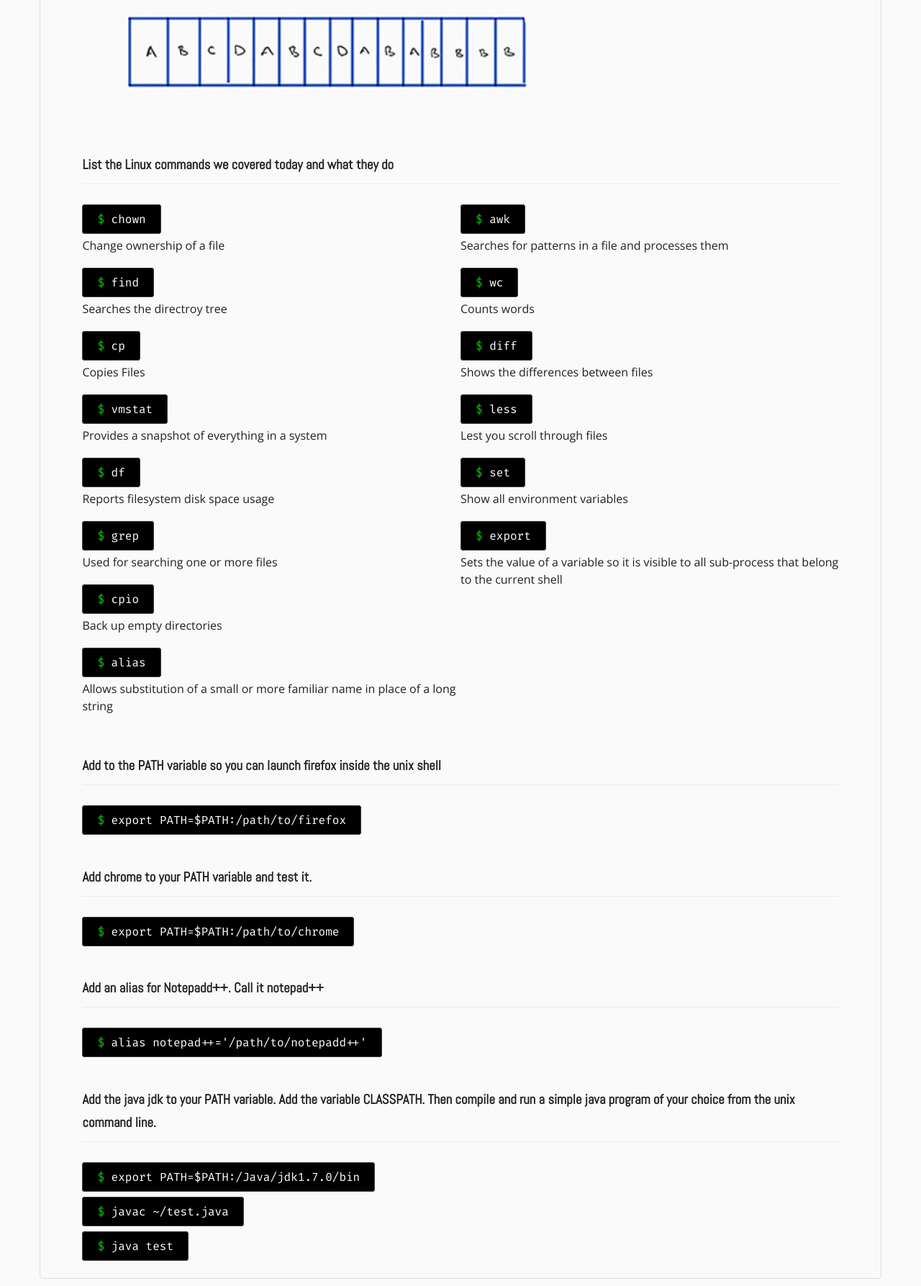
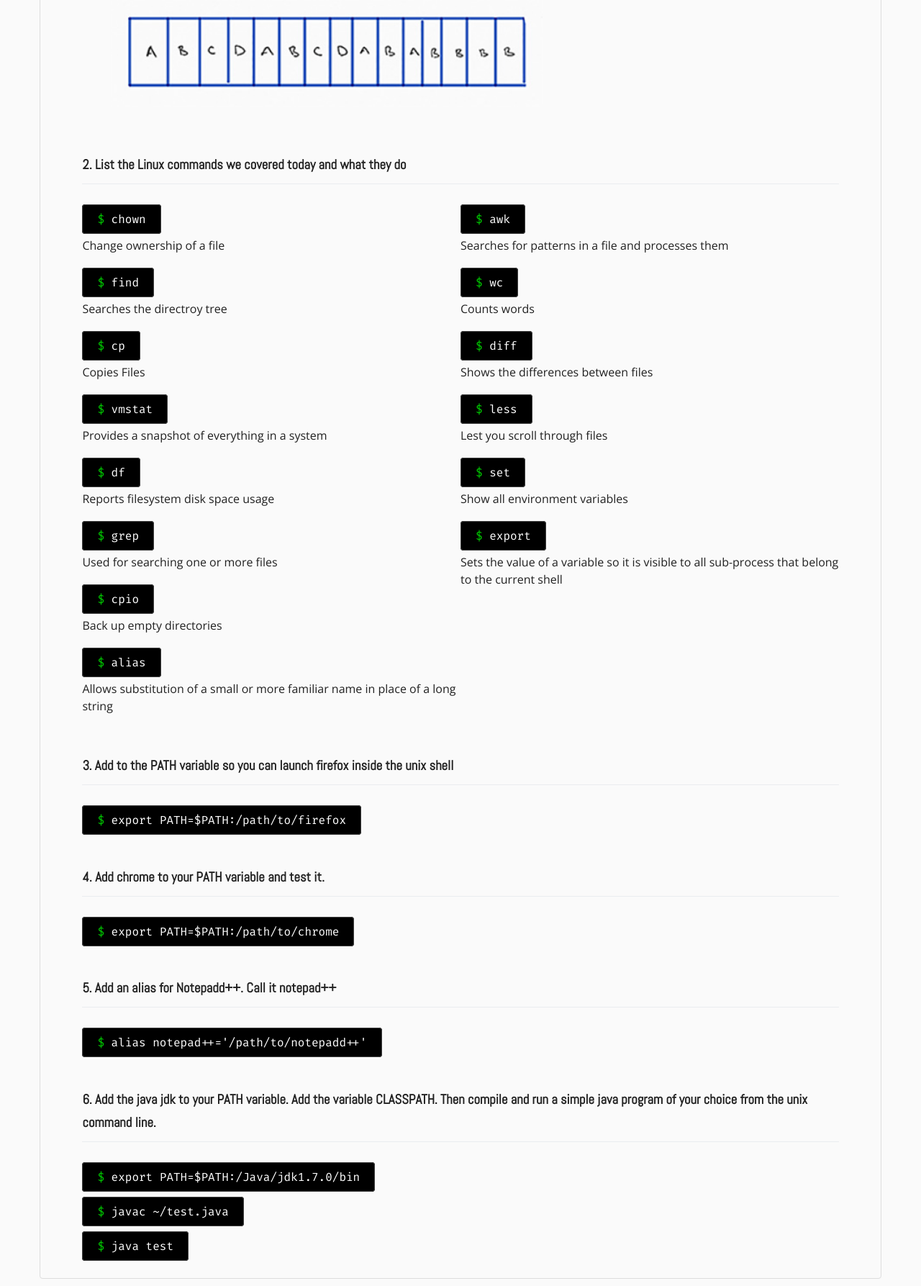
Before and after one commit to ZachChristensen28/csis_3600, a Django app: page /weeklywork/week-2/ in a window 1280 px wide. Shown: the part 1234-3021 px from the top of the page at 72% size. Run offline with Django 3.2, Linux system fonts and the light colour scheme; some libraries are stand-ins or nearby versions.

Commit message:
add numbers to homework problems

```diff
--- a/csis3600/myWebsite/templates/myWebsite/week2.html
+++ b/csis3600/myWebsite/templates/myWebsite/week2.html
@@ -6,7 +6,7 @@
     <h2><i class="fal fa-book fa-xs"></i> Week 2</h2>
   </div>
   <div class="homework">
-    <h3 class="no-margin-bottom"><i class="fal fa-pencil"></i> Textbook problems Chapter 2</h3>
+    <h3 class="no-margin-bottom"><i class="fal fa-pencil"></i> 1. Textbook problems Chapter 2</h3>
     <dl class="spanAll">
       <dt>Problem: 1</dt>
       <dd>There is no limit to the number of processes that can be in the ready and blocked states. At most, n processes may be in the run state, since a process in the run state must be allocated to a CPU, and there are only n CPUs.</dd>
@@ -34,7 +34,7 @@
     </dl>
   </div>
   <div class="homework">
-    <h3><i class="fal fa-pencil"></i> List the Linux commands we covered today and what they do</h3>
+    <h3><i class="fal fa-pencil"></i> 2. List the Linux commands we covered today and what they do</h3>
     <ul>
       <li>
         <code>chown</code>
@@ -98,14 +98,14 @@
   </div>
   <div class="homework">
     <div class="spanAll">
-      <h3><i class="fal fa-pencil"></i> Add to the PATH variable so you can launch firefox inside the unix shell</h3>
+      <h3><i class="fal fa-pencil"></i> 3. Add to the PATH variable so you can launch firefox inside the unix shell</h3>
       <ul>
         <li><code>export PATH=$PATH:/path/to/firefox</code></li>
       </ul>
     </div>
   </div>
   <div class="homework">
-    <h3><i class="fal fa-pencil"></i> Add chrome to your PATH variable and test it.</h3>
+    <h3><i class="fal fa-pencil"></i> 4. Add chrome to your PATH variable and test it.</h3>
     <div class="spanAll">
       <ul>
         <li>
@@ -115,7 +115,7 @@
     </div>
   </div>
   <div class="homework">
-    <h3><i class="fal fa-pencil"></i> Add an alias for Notepadd++. Call it notepad++</h3>
+    <h3><i class="fal fa-pencil"></i> 5. Add an alias for Notepadd++. Call it notepad++</h3>
     <div class="spanAll">
       <ul>
         <li><code>alias notepad++='/path/to/notepadd++'</code></li>
@@ -123,7 +123,7 @@
     </div>
   </div>
   <div class="homework spanAll">
-    <h3><i class="fal fa-pencil"></i> Add the java jdk to your PATH variable.  Add the variable CLASSPATH.  Then compile and run a simple java program of your choice from the unix command line.</h3>
+    <h3><i class="fal fa-pencil"></i> 6. Add the java jdk to your PATH variable.  Add the variable CLASSPATH.  Then compile and run a simple java program of your choice from the unix command line.</h3>
     <div class="spanAll">
       <ul>
         <li>
```
Also changed, not shown: csis3600/myWebsite/templates/myWebsite/week1.html (+4 -4 lines).
